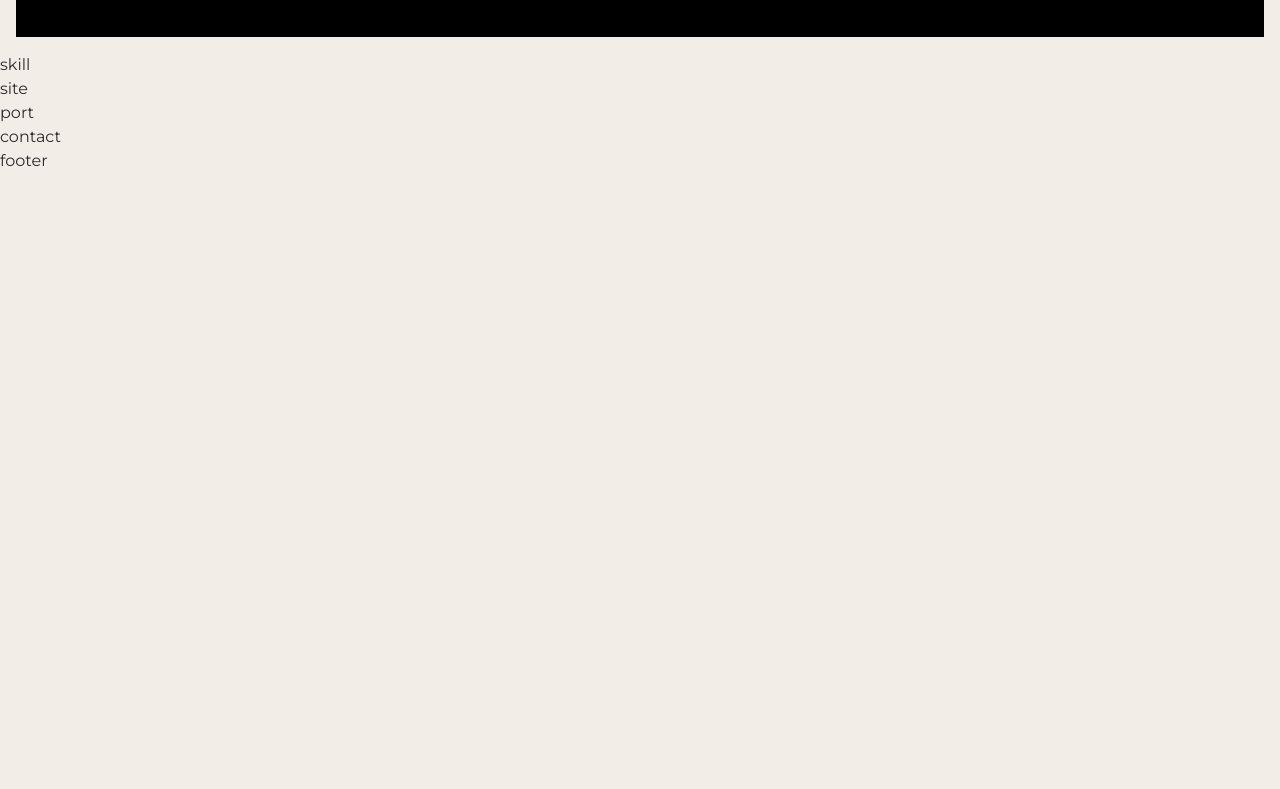
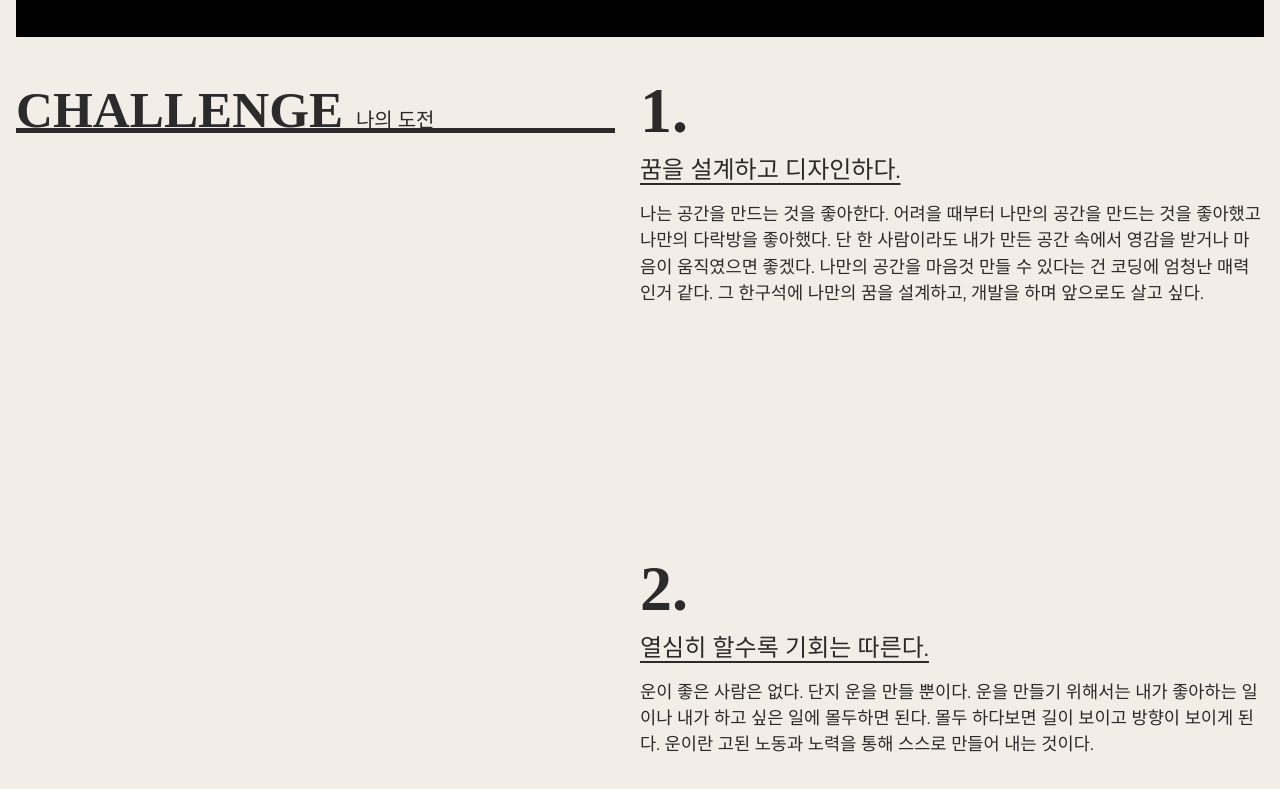
Before and after one commit to eunsux/port2024-vite, a website built with Vite: page src/index.html in a window 1280 px wide. Shown: the part 771-1560 px from the top of the page. Before the commit the page ends 944 px from the top, so only its background shows below. Built offline with nearby package versions, Linux system fonts and the light colour scheme; a small style sheet from the web is missing; a web font is replaced by a local one.

Commit message:
스킬영역완료

```diff
--- a/src/assets/css/section/skill.css
+++ b/src/assets/css/section/skill.css
@@ -1,3 +1,64 @@
-#skill {
+.skill__inner {
+    padding: 16px;
+    display: flex;
+    justify-content: space-between;
+}
+.skill__title {
+    position: sticky;
+    top: 70px;
+    left: 0;
+    width: 48%;
+    height: 5vw;
+    font-size: 4vw;
+    font-weight: 900;
+    line-height: 1.6;
+    font-family: var(--mainKor-font);
+    text-transform: uppercase;
+    color: var(--black100);
+    border-bottom: 0.4vw solid var(--black100);
+}
+.skill__title em {
+    font-size: 1.25rem;
+    font-weight: 400;
+    line-height: 2;
+}
+.skill__desc {
+    width: 50%;
+}
+.skill__desc span {
+    font-size: 5vw;
+    line-height: 1;
+    font-weight: 900;
+    line-height: 1.3;
+    font-family: var(--mainNum-font);
+}
+.skill__desc h3 {
+    font-size: 1.5rem;
+    text-decoration: underline;
+    text-underline-position: under;
+    margin-bottom: 1vw;
+}
+.skill__desc p {
+    margin-bottom: 30vh;
+    font-size: 1.1rem;
+}
 
+@media (max-width: 800px){
+    .skill__inner {
+        flex-direction: column;
+    }
+    .skill__title {
+        width: 100%;
+        margin-bottom: 10vw;
+        font-size: 30px;
+        height: auto;
+        top: 68px;
+        background-color: var(--mainBg-color);
+    }
+    .skill__desc {
+        width: 100%;
+    }
+    .skill__desc span {
+        font-size: 20vw;
+    }
 }
--- a/src/index.html
+++ b/src/index.html
@@ -90,7 +90,41 @@
         <!-- //intro -->
 
         <section id="skill">
-            skill
+            <div class="skill__inner">
+                    <h2 class="skill__title">Challenge <em>나의 도전</em></h2>
+                <div class="skill__desc">
+                    <div>
+                        <span>1.</span>
+                        <h3>꿈을 설계하고 디자인하다.</h3>
+                        <p>
+                            나는 공간을 만드는 것을 좋아한다.
+                            어려을 때부터 나만의 공간을 만드는 것을 좋아했고 나만의 다락방을 좋아했다.
+                            단 한 사람이라도 내가 만든 공간 속에서 영감을 받거나 마음이 움직였으면 좋겠다.
+                            나만의 공간을 마음것 만들 수 있다는 건 코딩에 엄청난 매력인거 같다.
+                            그 한구석에 나만의 꿈을 설계하고, 개발을 하며 앞으로도 살고 싶다.
+                        </p>
+                    </div>
+                    <div>
+                        <span>2.</span>
+                        <h3>열심히 할수록 기회는 따른다.</h3>
+                        <p>
+                            운이 좋은 사람은 없다. 단지 운을 만들 뿐이다.
+                            운을 만들기 위해서는 내가 좋아하는 일이나 내가 하고 싶은 일에 몰두하면 된다.
+                            몰두 하다보면 길이 보이고 방향이 보이게 된다.
+                            운이란 고된 노동과 노력을 통해 스스로 만들어 내는 것이다.
+                        </p>
+                    </div>
+                    <div>
+                        <span>3.</span>
+                        <h3>나에게 정직하다.</h3>
+                        <p>
+                            정직은 다른 사람보다 나에게 큰 의미를 부여해야 한다.
+                            자신이 정직하지 않으면 진정으로 원하는 일을 열정적으로 밀고 나갈 수 없다.
+                            마음에서 우러나오는 일을 해야 정직해지며 삶을 더 즐길 줄 알게 된다.
+                        </p>
+                    </div>
+                </div>
+            </div>
         </section>
         <!-- //skill -->
 
```
